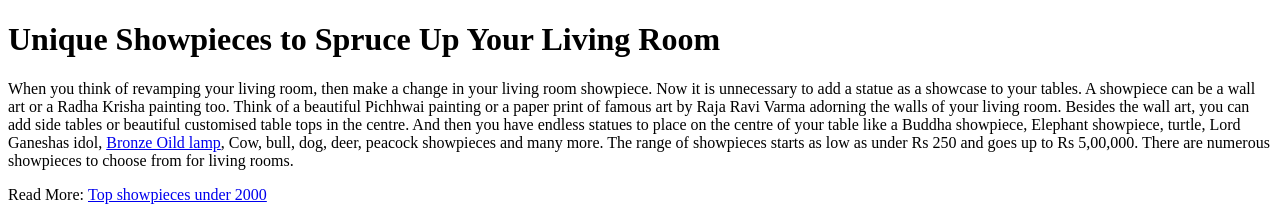
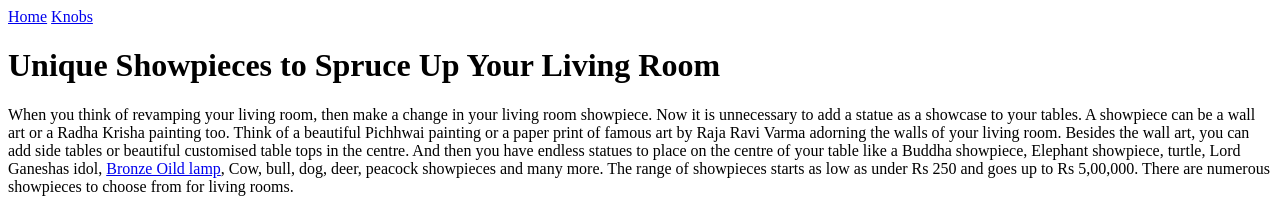
Before and after one commit to RobertSingh1950/robosingh, a plain HTML site: page index.html in a window 1280 px wide. Shown: the top 209 px of the page. Drawn offline with Linux system fonts and the light colour scheme.

Commit message:
Update index.html

```diff
--- a/index.html
+++ b/index.html
@@ -4,8 +4,24 @@
 	<meta charset="utf-8">
 	<meta name="viewport" content="width=device-width, initial-scale=1">
 	<title>Unique Showpieces to Spruce Up Your Living Room</title>
+	<style>
+		ul.menu-bar {
+  list-style-type: none;
+  margin: 0;
+  padding: 0;
+}
+
+ul.menu-bar li {
+  display: inline;
+}
+	</style>
 </head>
 <body>
+	<ul class="menu-bar">
+	  <li><a href="index.html">Home</a></li>
+	  <li><a href="knobsandhandle.html">Knobs</a></li>
+	</ul>
+
 <h1><strong>Unique Showpieces to Spruce Up Your Living Room</strong></h1>
 <p>When you think of revamping your living room, then make a change in your living room showpiece. Now it is unnecessary to add a statue as a showcase to your tables. A showpiece can be a wall art or a Radha Krisha painting too. Think of a beautiful Pichhwai painting or a paper print of famous art by Raja Ravi Varma adorning the walls of your living room. Besides the wall art, you can add side tables or beautiful customised table tops in the centre. And then you have endless statues to place on the centre of your table like a Buddha showpiece, Elephant showpiece, turtle, Lord Ganeshas idol, <a href="https://www.indianshelf.in/bronze-oil-lamps/">Bronze Oild lamp</a>, Cow, bull, dog, deer, peacock showpieces and many more. The range of showpieces starts as low as under Rs 250 and goes up to Rs 5,00,000. There are numerous showpieces to choose from for living rooms.</p>
 <p>Read More:&nbsp;<a href="https://www.indianshelf.in/top-showpieces-under-2000/">Top showpieces under 2000</a></p>
```
